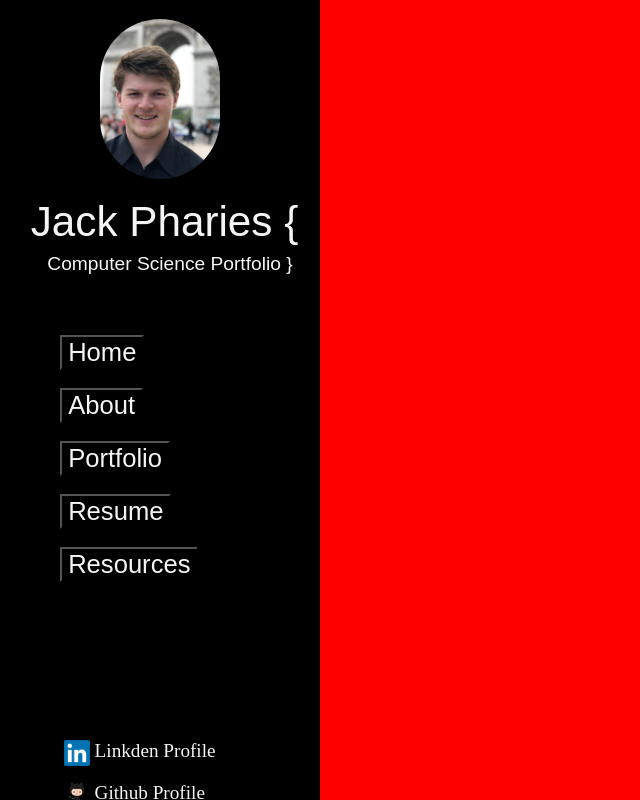
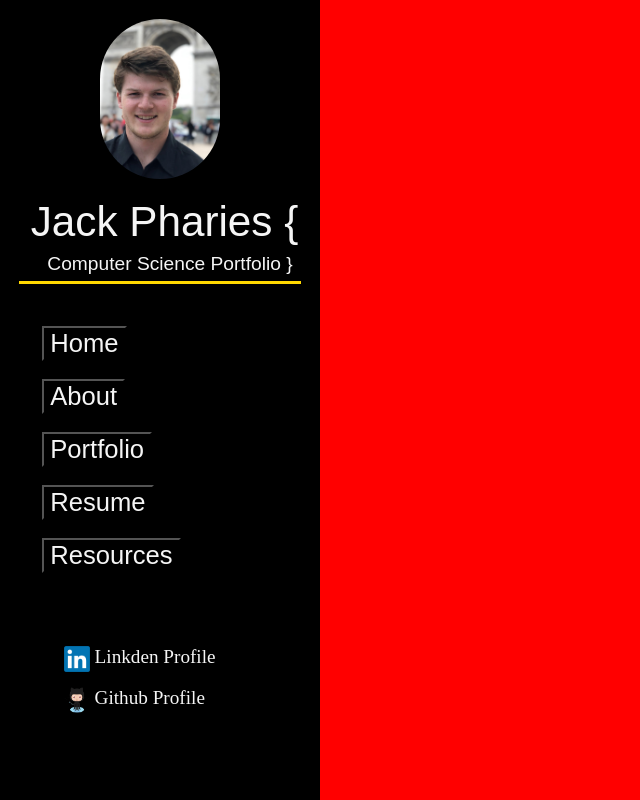
Before and after one commit to Pharies10/portfolioAlpha, a plain HTML site: page index.html in a window 1280 px wide. Shown: the whole page, without its empty margins (0-640 px from the left). Drawn offline with nearby package versions, Linux system fonts and the light colour scheme.

Commit message:
adjusted links linken and github to match for a full page desktop

```diff
--- a/style.css
+++ b/style.css
@@ -52,8 +52,8 @@ body{
         color: whitesmoke;
         background-color: black;
         text-shadow: 2px 2px 4px #000000;
-
-
+        border-bottom-style: solid;
+        border-bottom-color: gold;
     }
 
     #jack_pharies {
@@ -81,7 +81,7 @@ body{
 
 
     .link_holder {
-        margin: 4vw;
+        margin: 2.6vw;
         background-color: black;
 
         text-align: center;
@@ -117,7 +117,7 @@ body{
 
         background-color: black;
         margin: 3vw;
-        margin-top: 150px;
+        margin-top: 5vw;
         padding-left: 2vw;
 
 
```
